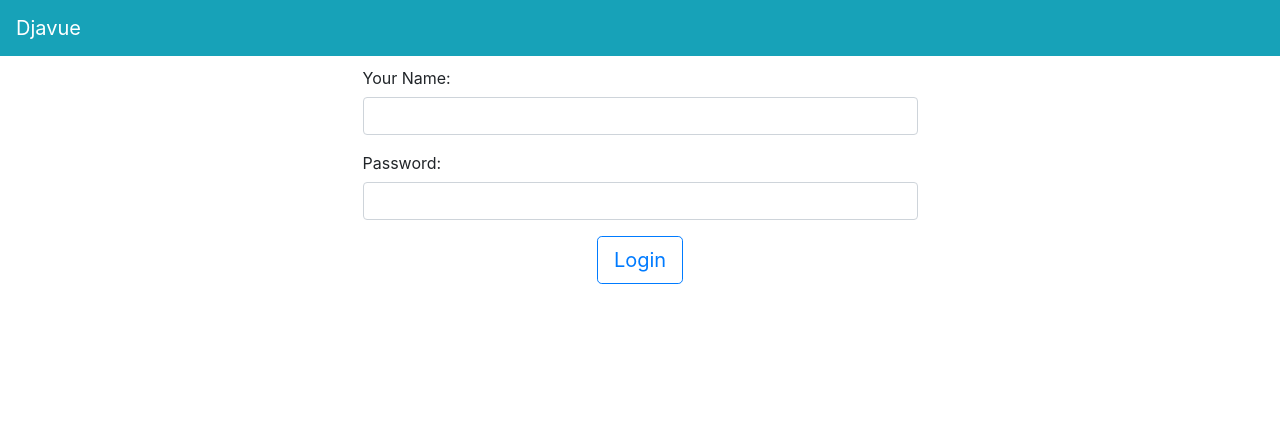
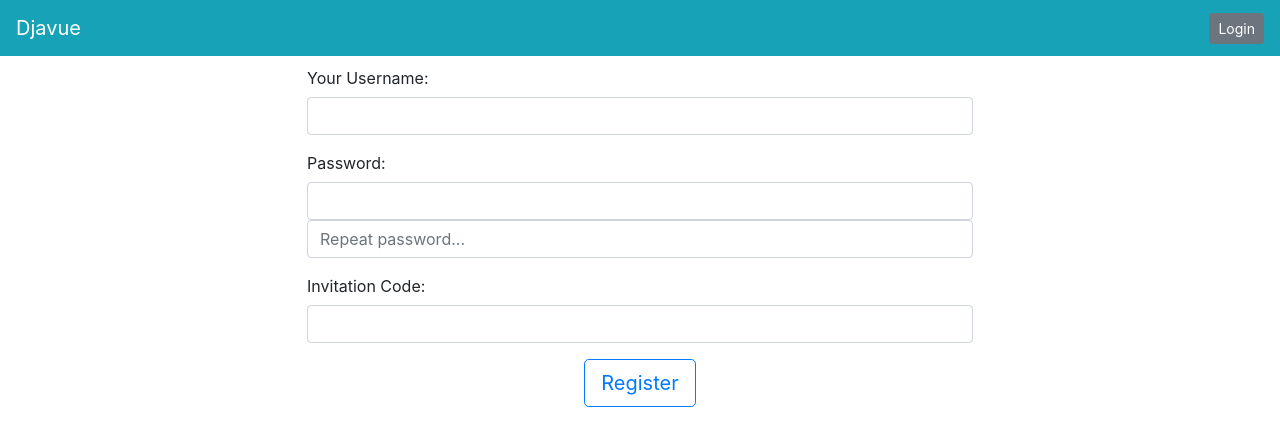
Before and after one commit to dmitriko/djavue, a Vue app in the folder frontend/: page /#/register in a window 1280 px wide. Before the commit this address led to /#/login. Shown: the top 446 px of the page. Built offline with nearby package versions, Linux system fonts and the light colour scheme.

Commit message:
implement registration frontend

```diff
--- a/frontend/package.json
+++ b/frontend/package.json
@@ -16,6 +16,7 @@
     "popper": "^1.0.1",
     "popper.js": "^1.16.1",
     "vue": "^2.6.12",
+    "vue-router": "^3.5.1",
     "vuex": "^3.6.2"
   },
   "devDependencies": {
--- a/frontend/src/App.vue
+++ b/frontend/src/App.vue
@@ -3,35 +3,49 @@
       <b-navbar type="dark" variant="info">
           <b-navbar-brand>Djavue</b-navbar-brand>
           <b-navbar-nav class="ml-auto">
-        <b-nav-form>
-          <b-button v-if="loggedIn" size="sm" class="my-2 my-sm-0" @click="logOut()">Logout</b-button>
-        </b-nav-form>
+            <b-nav-form>
+                <b-button v-if="loggedIn" size="sm" class="my-2 my-sm-0" @click="logOut()">Logout</b-button>
+                <b-button to="/register" v-if="showRegisterBtn" size="sm" class="my-2 my-sm-0">Register</b-button>
+                <b-button to="/login" v-if="showLoginBtn" size="sm" class="my-2 my-sm-0">Login</b-button>
+            </b-nav-form>
           </b-navbar-nav>
       </b-navbar>
-      <LoginForm  v-if="!loggedIn" />
-      <SubmitJobForm v-if="loggedIn" />
-
+      <router-view />
  </div>
 </template>
 
 <script>
 import { mapState } from 'vuex'
-import LoginForm from './components/LoginForm.vue'
-import SubmitJobForm from './components/SubmitJobForm.vue'
 
 export default {
   name: 'Djavule',
   computed: {
-      ...mapState(['loggedIn'])
+      ...mapState(['loggedIn']),
+      showRegisterBtn(){
+          if (this.$route.name == 'register')
+              return false
+          if (this.loggedIn)
+              return false
+          return true
+      },
+      showLoginBtn() {
+          if (this.loggedIn)
+            return false
+          if (this.$route.name == 'login')
+              return false
+          return true
+      }
+  },
+  beforCreate() {
+      if (!this.loggedIn) {
+          this.$router.push('/login')
+      }
   },
   methods: {
       logOut() {
           this.$store.dispatch('logOut')
+          this.$router.push('/Login')
       }
   },
-  components: {
-      LoginForm,
-      SubmitJobForm
-  }
 }
 </script>
--- a/frontend/src/components/LoginForm.vue
+++ b/frontend/src/components/LoginForm.vue
@@ -43,6 +43,7 @@ export default {
             }).then(
                 response => {
                     this.setToken(response.data.token)
+                    this.$router.push('/')
                 },
                 error => {
                     this.error_msg = error.response.data
--- /dev/null
+++ b/frontend/src/components/RegisterForm.vue
@@ -0,0 +1,89 @@
+<template>
+    <div>
+        <b-container>
+         <b-form @submit="onSubmit" class="mx-auto" id="register-form">
+            <b-form-group label="Your Username:">
+                <b-form-input v-model="username" required />
+            </b-form-group>
+            <b-form-group label="Password:">
+                <b-form-input v-model="password0" required type="password" />
+                <b-form-input placeholder="Repeat password..." v-model="password1" required type="password" />
+            </b-form-group>
+            <b-form-group label="Invitation Code:">
+                <b-form-input v-model="invite_code" required />
+            </b-form-group>
+            <div class="col-md-12 text-center">
+              <b-button size="lg" type="submit" variant="outline-primary">Register</b-button>
+            </div>
+             <b-alert
+                :show="dismissCountDown"
+                dismissible
+                variant="warning"
+                @dismissed="dismissCountDown=0"
+                @dismiss-count-down="countDownChanged"
+                > {{errorMsg}}</b-alert>
+         </b-form>
+        </b-container>
+    </div>
+</template>
+
+<script>
+
+import axios from 'axios'
+import { mapActions } from 'vuex'
+
+const USER_URL = process.env.VUE_APP_API_URL + 'user/'
+
+export default {
+    name: 'RegisterForm',
+    data() {
+        return {
+            dismissCountDown: 0,
+            dismissSecs: 10,
+            errorMsg: "",
+            username: "",
+            password0: "",
+            password1: "",
+            invite_code: "",
+        }
+    },
+    methods: {
+        ...mapActions(['setToken']),
+        countDownChanged(dismissCountDown) {
+            this.dismissCountDown = dismissCountDown
+        },
+        showAlert(err) {
+            this.errorMsg = err
+            this.dismissCountDown = this.dismissSecs
+        },
+        onSubmit(event) {
+            event.preventDefault()
+            if (this.password0 != this.password1) {
+                this.showAlert("Password do not match.")
+                return
+            }
+            axios.post(USER_URL, {
+                username: this.username,
+                password: this.password0,
+                code: this.invite_code
+            }).then(
+                response => {
+                    this.setToken(response.data.token)
+                    this.$router.push('/')
+                },
+                error => {
+                    this.showAlert(error.response.data.error)
+                })
+        }
+    }
+}
+</script>
+
+<style scoped >
+
+  #register-form {
+     width: 60%;
+     margin-top: 10px
+ }
+
+</style>
--- a/frontend/src/components/SubmitJobForm.vue
+++ b/frontend/src/components/SubmitJobForm.vue
@@ -32,6 +32,11 @@ export default {
     components: {
         AuthImage
     },
+    beforeCreate() {
+        if (!this.$store.state.loggedIn) {
+            this.$router.push('/login')
+        }
+    },
     data() {
         return {
             'error_msg': '',
@@ -39,7 +44,7 @@ export default {
             'file': null,
             'kind': null,
             'kind_options': [
-                 { value: null, text: 'Please select a job kind' },
+                 { value: null, text: 'Please, select a kind of a job' },
                  { value: 'original', text: 'Save original' },
                  { value: 'square_original', text: 'Make a big square' },
                  { value: 'square_small', text: 'Make a small square' },
@@ -85,6 +90,7 @@ export default {
                 }).catch(error => {
                     if (error.response.data && error.response.data.detail == 'Invalid token.'){
                         this.$store.dispatch('logOut')
+                        this.$router.push('/login')
                         return
                     }
                     this.error_msg = error.response.data
--- a/frontend/src/main.js
+++ b/frontend/src/main.js
@@ -1,6 +1,7 @@
 import Vue from 'vue'
 import App from './App.vue'
 import store from './store'
+import router from './router'
 
 import { BootstrapVue, IconsPlugin } from 'bootstrap-vue'
 
@@ -14,5 +15,6 @@ Vue.use(IconsPlugin)
 
 new Vue({
   store,
+  router,
   render: h => h(App),
 }).$mount('#app')
--- /dev/null
+++ b/frontend/src/router/index.js
@@ -0,0 +1,16 @@
+import Vue from 'vue'
+import Router from 'vue-router'
+import SubmitJobForm from './../components/SubmitJobForm.vue'
+import LoginForm from './../components/LoginForm.vue'
+import RegisterForm from './../components/RegisterForm.vue'
+
+
+Vue.use(Router)
+
+export default new Router({
+    routes: [
+        { path: '/', component: SubmitJobForm, name: 'home' },
+        { path: '/login', component: LoginForm, name: 'login' },
+        { path: '/register', component: RegisterForm, name: 'register' }
+    ]
+})
```
Also changed, not shown: 1 other file (tests, documents, lock files or other folders).
